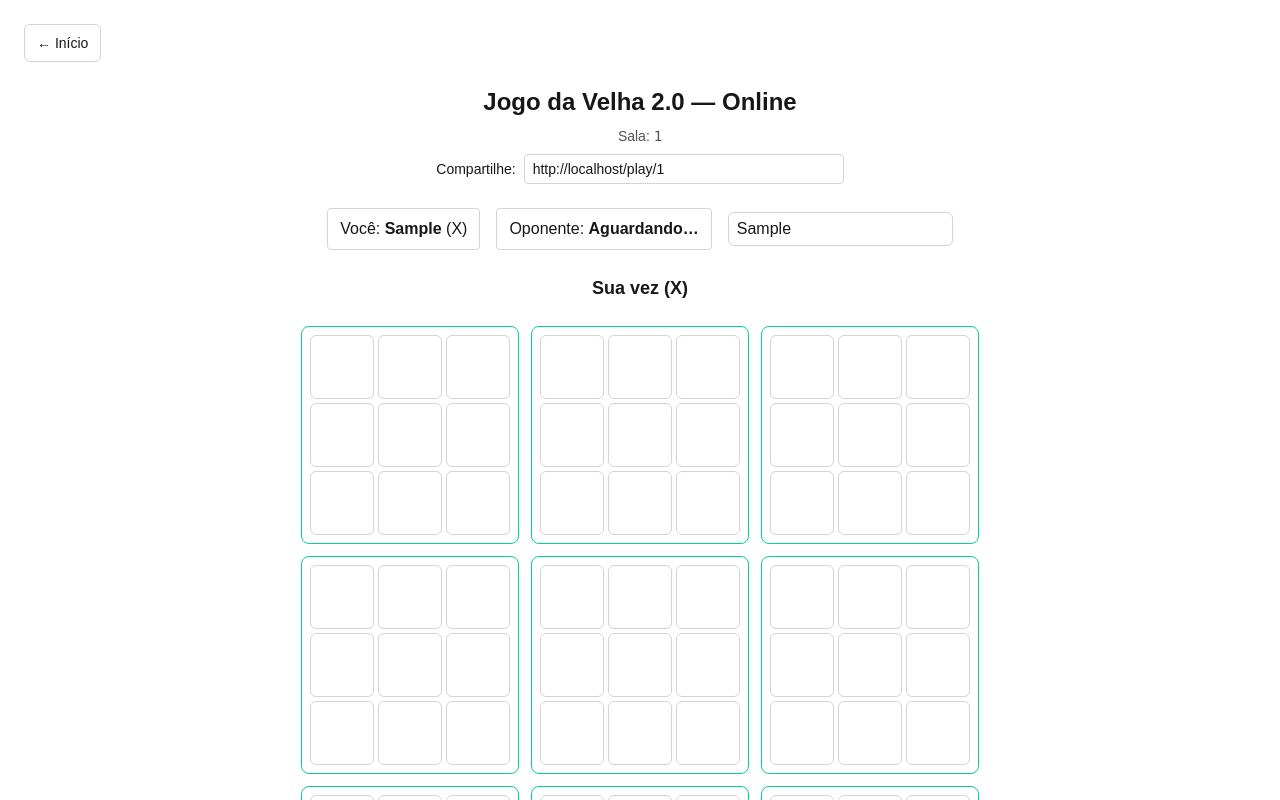
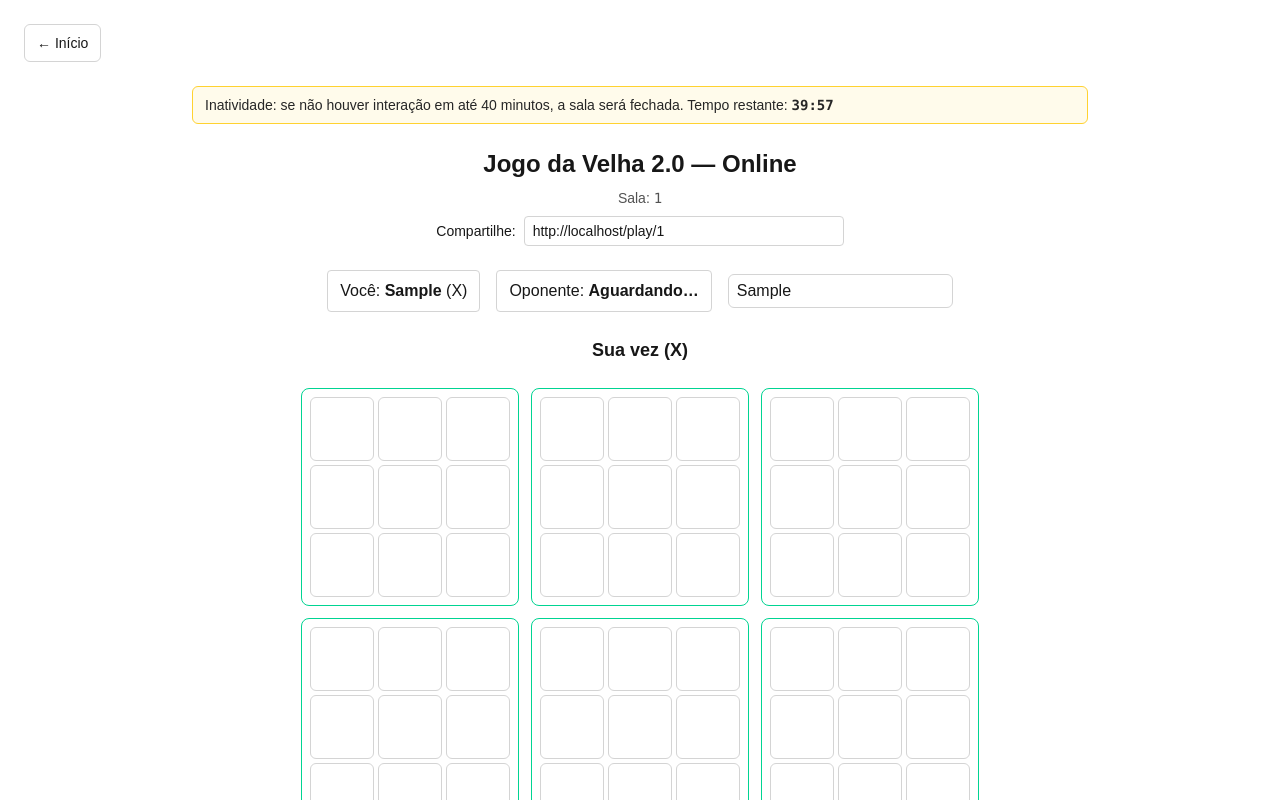
Before and after one commit to levigleik/jogo-da-velha-2.0, a Next.js app: page /play/1 in a window 1280 px wide. Both pictures are taken after typing "Sample" into the empty fields and a click on the button "Entrar na sala". Shown: the top 800 px of the page. Built offline with nearby package versions, Linux system fonts and the light colour scheme.

Commit message:
fix: online multiplayer working

```diff
--- a/src/app/play/[roomId]/page.tsx
+++ b/src/app/play/[roomId]/page.tsx
@@ -4,7 +4,7 @@ import { AnimatePresence, motion } from "framer-motion";
 import Link from "next/link";
 import { useParams, useSearchParams } from "next/navigation";
 import { useEffect, useMemo, useState } from "react";
-import { useQuery, useQueryClient } from "@tanstack/react-query";
+import { useQuery } from "@tanstack/react-query";
 import {
   getAllowedBoards,
   type MiniBoardState,
@@ -39,6 +39,7 @@ type ServerEvent =
   | { type: "error"; payload: { message: string } };
 
 const POSITIONS: number[] = [0, 1, 2, 3, 4, 5, 6, 7, 8];
+const INACTIVITY_LIMIT_MS = 40 * 60 * 1000;
 
 function getOrCreateClientId() {
   if (typeof window === "undefined") return "";
@@ -51,16 +52,37 @@ function getOrCreateClientId() {
   return id;
 }
 
+function formatDuration(ms: number): string {
+  const total = Math.max(0, Math.floor(ms / 1000));
+  const m = Math.floor(total / 60)
+    .toString()
+    .padStart(2, "0");
+  const s = Math.floor(total % 60)
+    .toString()
+    .padStart(2, "0");
+  return `${m}:${s}`;
+}
+
 export default function OnlineUTTTPage() {
   const params = useParams<{ roomId: string }>();
   const roomId = params.roomId;
   const search = useSearchParams();
-  const queryClient = useQueryClient();
 
   const [clientId] = useState<string>(() => getOrCreateClientId());
   const [name, setName] = useState<string>("");
   const [inputName, setInputName] = useState<string>("");
   const [hover, setHover] = useState<{ b: number; c: number } | null>(null);
+
+  // Track last interaction (resets countdown)
+  const [lastInteractionAt, setLastInteractionAt] = useState<number>(() =>
+    Date.now(),
+  );
+  const [nowTick, setNowTick] = useState<number>(() => Date.now());
+
+  useEffect(() => {
+    const id = setInterval(() => setNowTick(Date.now()), 1000);
+    return () => clearInterval(id);
+  }, []);
 
   // Pre-fill name from URL (?name=foo) or sessionStorage
   useEffect(() => {
@@ -110,7 +132,6 @@ export default function OnlineUTTTPage() {
       try {
         const url = `/api/uttt/rooms/${roomId}/events`;
         const body = JSON.stringify({ clientId, action: "leave" });
-        // Fire-and-forget; keepalive helps on unload
         fetch(url, {
           method: "POST",
           headers: { "Content-Type": "application/json" },
@@ -146,7 +167,7 @@ export default function OnlineUTTTPage() {
       headers: { "Content-Type": "application/json" },
       body: JSON.stringify({ clientId, ...action }),
     });
-    // After action, immediately refresh snapshot
+    setLastInteractionAt(Date.now());
     await refetch();
   }
 
@@ -157,8 +178,7 @@ export default function OnlineUTTTPage() {
     if (typeof window !== "undefined") {
       window.sessionStorage.setItem("uttt-name", finalName);
     }
-    // Optionally notify server to update names for others quickly
-    postAction({ type: "join", name: finalName });
+    void postAction({ type: "join", name: finalName });
   }
 
   async function onCellClick(bi: number, ci: number) {
@@ -182,6 +202,9 @@ export default function OnlineUTTTPage() {
   }
 
   const connected = isSuccess && !isError;
+
+  const remainingMs = Math.max(0, INACTIVITY_LIMIT_MS - (nowTick - lastInteractionAt));
+  const countdownLabel = formatDuration(remainingMs);
 
   if (!state) {
     return (
@@ -255,6 +278,24 @@ export default function OnlineUTTTPage() {
           ← Início
         </Link>
       </div>
+
+      {/* Inactivity countdown banner */}
+      <div
+        className={[
+          "w-full max-w-4xl rounded-md px-3 py-2 text-sm",
+          "border",
+          remainingMs > 5 * 60 * 1000
+            ? "border-amber-300 bg-amber-50 dark:border-amber-700 dark:bg-amber-900/20"
+            : "border-red-300 bg-red-50 dark:border-red-700 dark:bg-red-900/20",
+          "text-neutral-800 dark:text-neutral-200",
+        ].join(" ")}
+        role="status"
+        aria-live="polite"
+      >
+        Inatividade: se não houver interação em até 40 minutos, a sala será fechada. Tempo restante:{" "}
+        <span className="font-mono font-semibold">{countdownLabel}</span>
+      </div>
+
       <div className="flex flex-col items-center gap-2">
         <h1 className="text-2xl font-bold">Jogo da Velha 2.0 — Online</h1>
         <div className="text-sm text-neutral-600 dark:text-neutral-300">
--- a/src/lib/realtime/utttRooms.ts
+++ b/src/lib/realtime/utttRooms.ts
@@ -193,14 +193,14 @@ export function handleMove(
       room.roles.set(clientId, "X");
       room.players.X = {
         id: clientId,
-        name: room.players.X?.name ?? "Convidado",
+        name: room.players?.X ?? "Convidado 1 (X)",
       };
       role = "X";
     } else if (!room.players.O) {
       room.roles.set(clientId, "O");
       room.players.O = {
         id: clientId,
-        name: room.players.O?.name ?? "Convidado",
+        name: room.players.O ?? "Convidado 2 (O)",
       };
       role = "O";
     }
```
